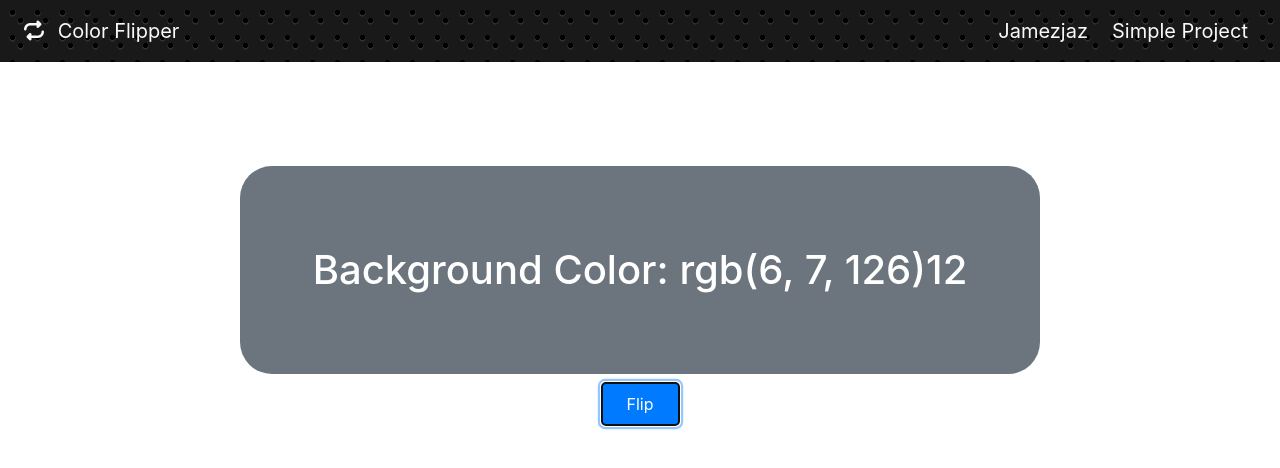
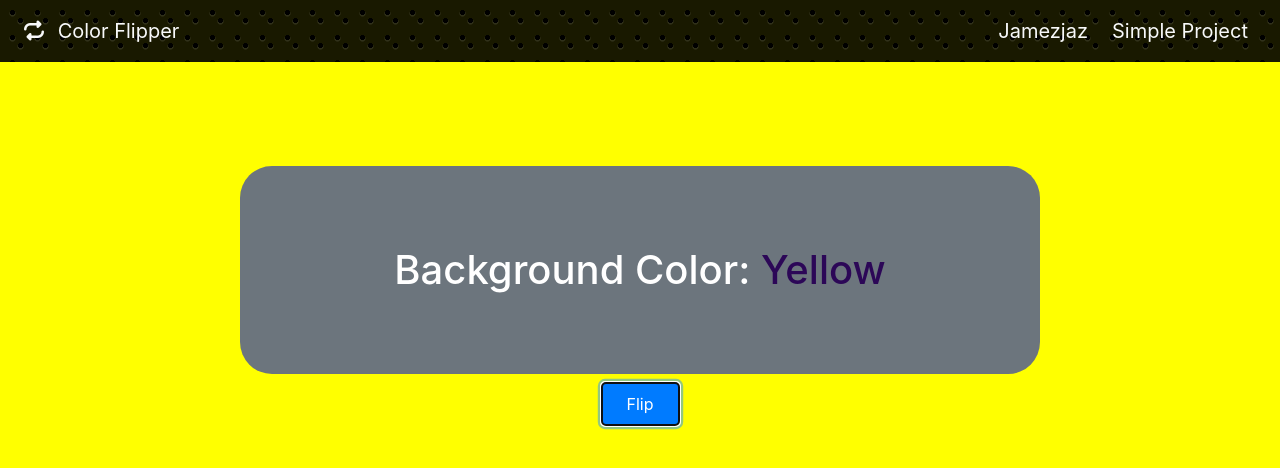
Before and after one commit to jamezjaz/Color_Flipper, a website: page assets/index.html in a window 1280 px wide. Both pictures are taken after a click on the button "Flip". Drawn offline with nearby package versions, Linux system fonts and the light colour scheme.

Commit message:
docs: implements getRandomNumber function

```diff
--- a/assets/index.js
+++ b/assets/index.js
@@ -1,4 +1,8 @@
-const colors = ['red', 'blue', 'green', 'purple', 'yellow', '#f15025', 'indigo', 'black', 'rgba(255, 133, 200)'];
+const colors = ['red', 'blue', 'green', 'purple', 'yellow', '#F15025',
+                'indigo', 'rgba(255, 133, 200)',
+                'rgb(255,215,0)', 'rgb(255,165,0)', '#808000',
+                '#000000', '#FFFFFF', '#FF00FF'
+                ];
 
 const calculator = (() => {
   const header = document.getElementById('header');
@@ -15,3 +19,17 @@ const calculator = (() => {
                     </nav>
                     `;
 })();
+
+const main = (() => {
+  const button = document.getElementById('btn');
+  const color = document.querySelector('.color')
+  button.addEventListener('click', () => {
+    const randomNumber = getRandomNumber();
+    document.body.style.backgroundColor = colors[randomNumber];
+    color.textContent = colors[randomNumber];
+  })
+})();
+
+const getRandomNumber = () => {
+  return Math.floor(Math.random() * colors.length);
+}
--- a/assets/style.css
+++ b/assets/style.css
@@ -15,3 +15,8 @@
   padding: 5rem 0;
   border-radius: 2rem;
 }
+
+.color {
+  color: rgb(44, 7, 87);
+  text-transform: capitalize;
+}
```
